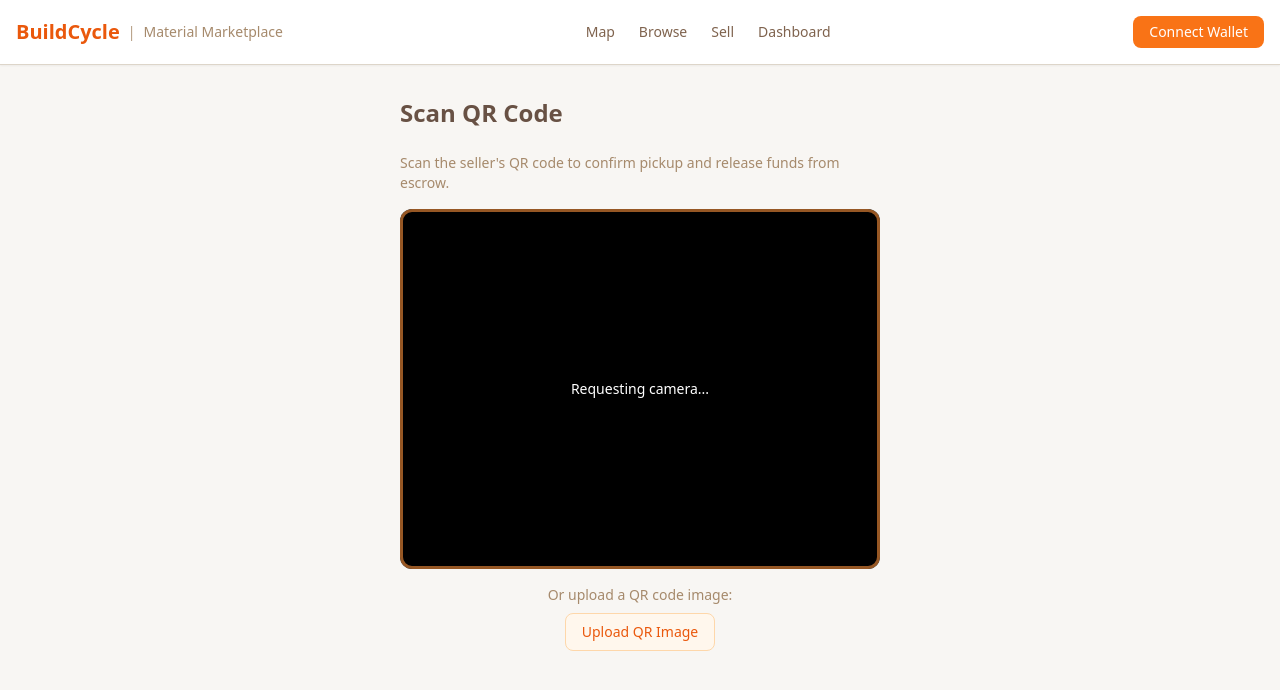
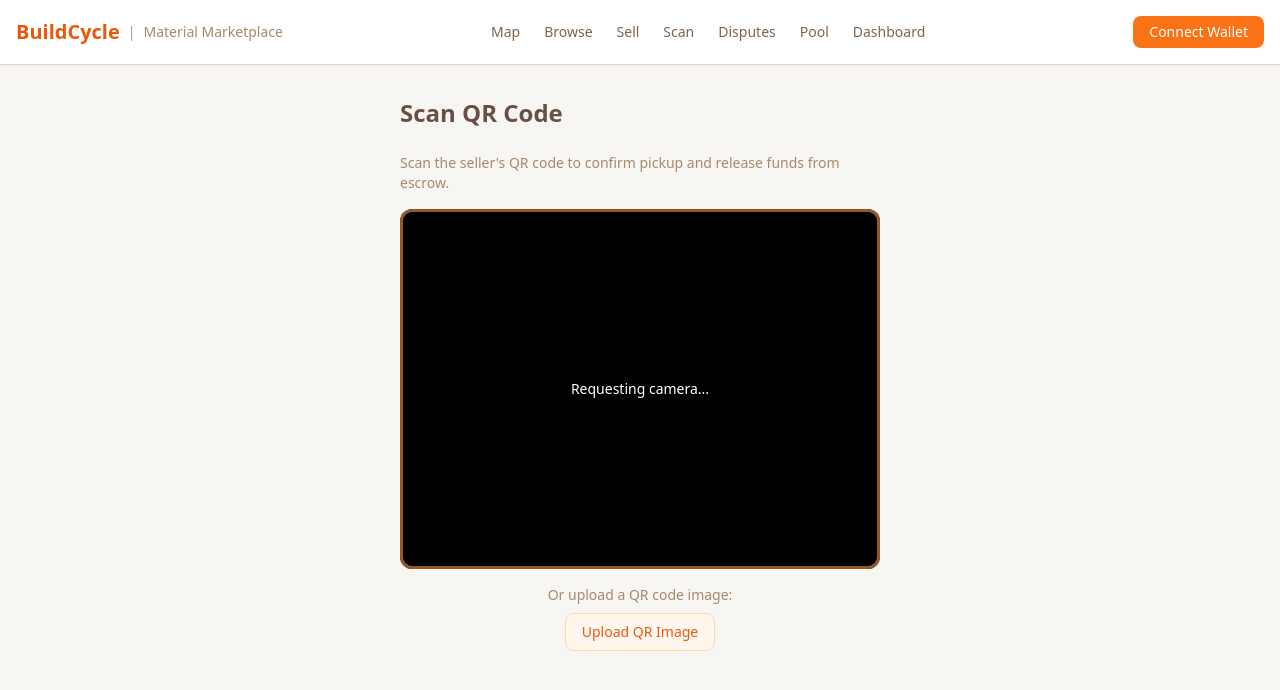
Before and after one commit to legend-esc/BuildCycle, a Next.js app in the folder frontend/: page /scan in a window 1280 px wide. Shown: the top 690 px of the page. Built offline with nearby package versions, Linux system fonts and the light colour scheme; no server answers.

Commit message:
docs: add contributing guide and update navigation links

```diff
--- a/frontend/src/pages/_app.tsx
+++ b/frontend/src/pages/_app.tsx
@@ -22,6 +22,9 @@ export default function App({ Component, pageProps }: AppProps) {
               <Link href="/" className="hover:text-buildcycle-orange-600 transition">Map</Link>
               <Link href="/browse" className="hover:text-buildcycle-orange-600 transition">Browse</Link>
               <Link href="/sell" className="hover:text-buildcycle-orange-600 transition">Sell</Link>
+              <Link href="/scan" className="hover:text-buildcycle-orange-600 transition">Scan</Link>
+              <Link href="/disputes" className="hover:text-buildcycle-orange-600 transition">Disputes</Link>
+              <Link href="/pool" className="hover:text-buildcycle-orange-600 transition">Pool</Link>
               <Link href="/dashboard" className="hover:text-buildcycle-orange-600 transition">Dashboard</Link>
             </nav>
             <WalletConnector />
```
Also changed, not shown: 1 other file (tests, documents, lock files or other folders).
